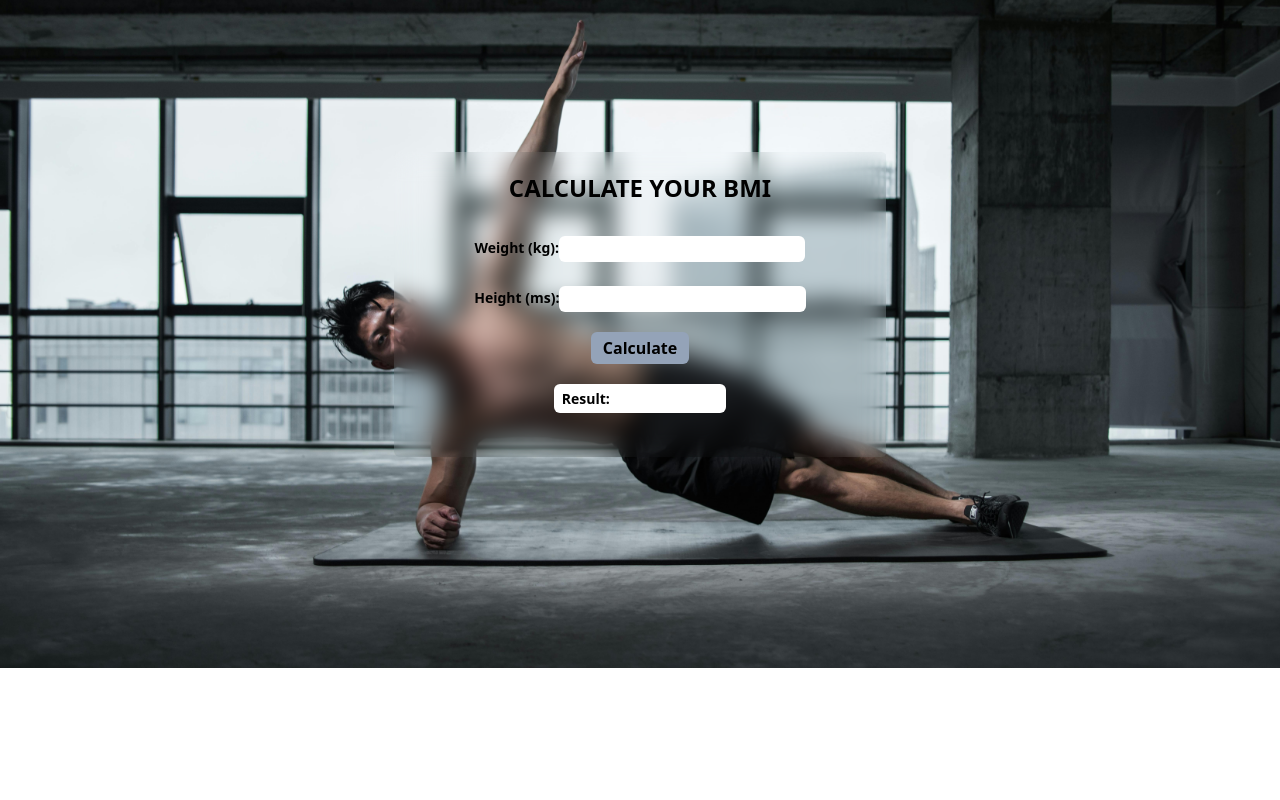
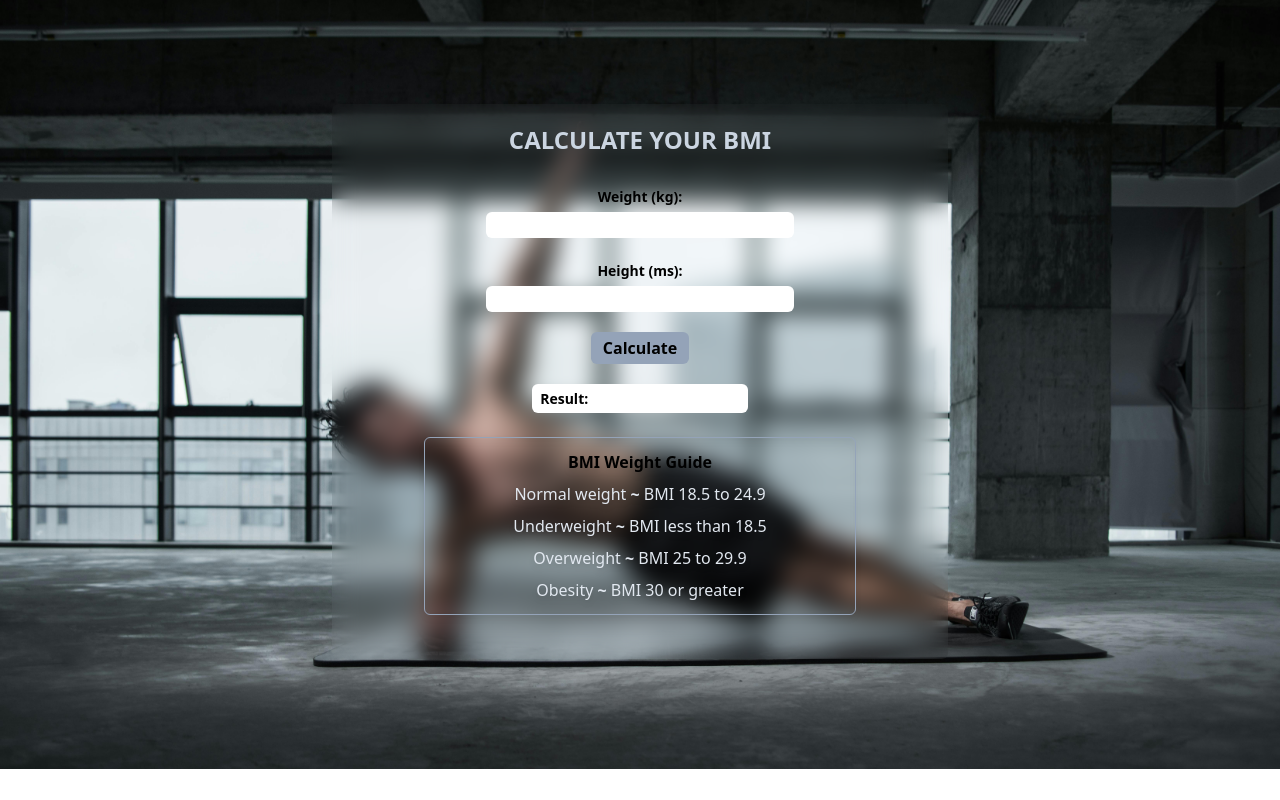
Before and after one commit to wisdommichaels/Bmi_Calculator, a plain HTML site: page index.html in a window 1280 px wide. Drawn offline with nearby package versions, Linux system fonts and the light colour scheme.

Commit message:
added tailwind  file

```diff
--- a/index.html
+++ b/index.html
@@ -16,22 +16,28 @@
     </style>
 </head>
 <body>
-    <div class="flex justify-center items-center m-auto w-full sm:mt-32 sm:rounded-md p-6 text-center">
-        <div class=" backdrop-blur-md pt-5 rounded-md sm:w-[40%] w-full py-6">
-        <h1 class="font-bold text-xl sm:text-2xl text-center mb-2 text-slate-300 sm:text-black">CALCULATE YOUR BMI</h1>
-        <form class=" py-5" action="bmi.php">
-            <div class="sm:flex justify-center items-center mb-5">
-                <label class="font-bold text-[14px]" for="weight">Weight (kg):</label><br>
-                <input class=" py-1 pl-2  text-[12px]  mt-1 w-[50%] rounded-md outline-non hover:bg-slate-100 focus:outline-slate-400 focus:bg-slate-100" type="number" name="weight" id="weight" value="weight"><br>
-            </div>
-            <div class="sm:flex justify-center items-center mb-5">
-                <label class="font-bold text-[14px]" for="height">Height (ms):</label><br>
-                <input class="py-1 pl-2 text-[12px] mt-1 w-[50%] rounded-md outline-non hover:bg-slate-100 focus:outline-slate-400 focus:bg-slate-100" type="number" name="height" id="height" value="height"><br>
-            </div>
+    <div class="flex justify-center items-center m-auto w-full sm:mt-20 sm:rounded-md p-6 text-center">
+        <div class=" backdrop-blur-md pt-5 rounded-md sm:w-[50%] w-full py-6">
+        <h1 class="font-bold text-xl sm:text-2xl text-center mb-2 text-slate-300">CALCULATE YOUR BMI</h1>
+        <form class=" py-5">
+            <label class="font-bold text-[14px]" for="weight">Weight (kg):</label><br>
+            <input class=" py-1 pl-2 mb-5 text-[12px]  mt-1 w-[50%] rounded-md outline-non hover:bg-slate-100 focus:outline-slate-400 focus:bg-slate-100" type="number" name="weight" id="weight" value="weight"><br>
+
+
+            <label class="font-bold text-[14px]" for="height">Height (ms):</label><br>
+            <input class="py-1 pl-2 text-[12px] mb-5 mt-1 w-[50%] rounded-md outline-non hover:bg-slate-100 focus:outline-slate-400 focus:bg-slate-100" type="number" name="height" id="height" value="height"><br>
+
             <button class=" bg-slate-400 rounded-md px-3 py-1 font-bold">Calculate</button>
             <div class="bg-white w-[35%] rounded-md pl-2  mt-5 flex m-auto">
                 <h2 class="font-bold text-[14px] py-1">Result:</h2>
                 <div id="result"></div>
+            </div>
+            <div class=" text-slate-200 leading-8 mt-6 border-slate-400 rounded-md sm:w-[70%] w-[80%] m-auto py-2 border drop-shadow-md ">
+                <h2 class="font-bold text-black">BMI Weight Guide</h2>
+                <p>Normal weight <b>~</b> BMI 18.5 to 24.9</p>
+                <p>Underweight <b>~</b> BMI less than 18.5</p>
+                <p>Overweight <b>~</b> BMI 25 to 29.9</p>
+                <p>Obesity <b>~</b> BMI 30 or greater</p>
             </div>
         </form>
         </div>
```
